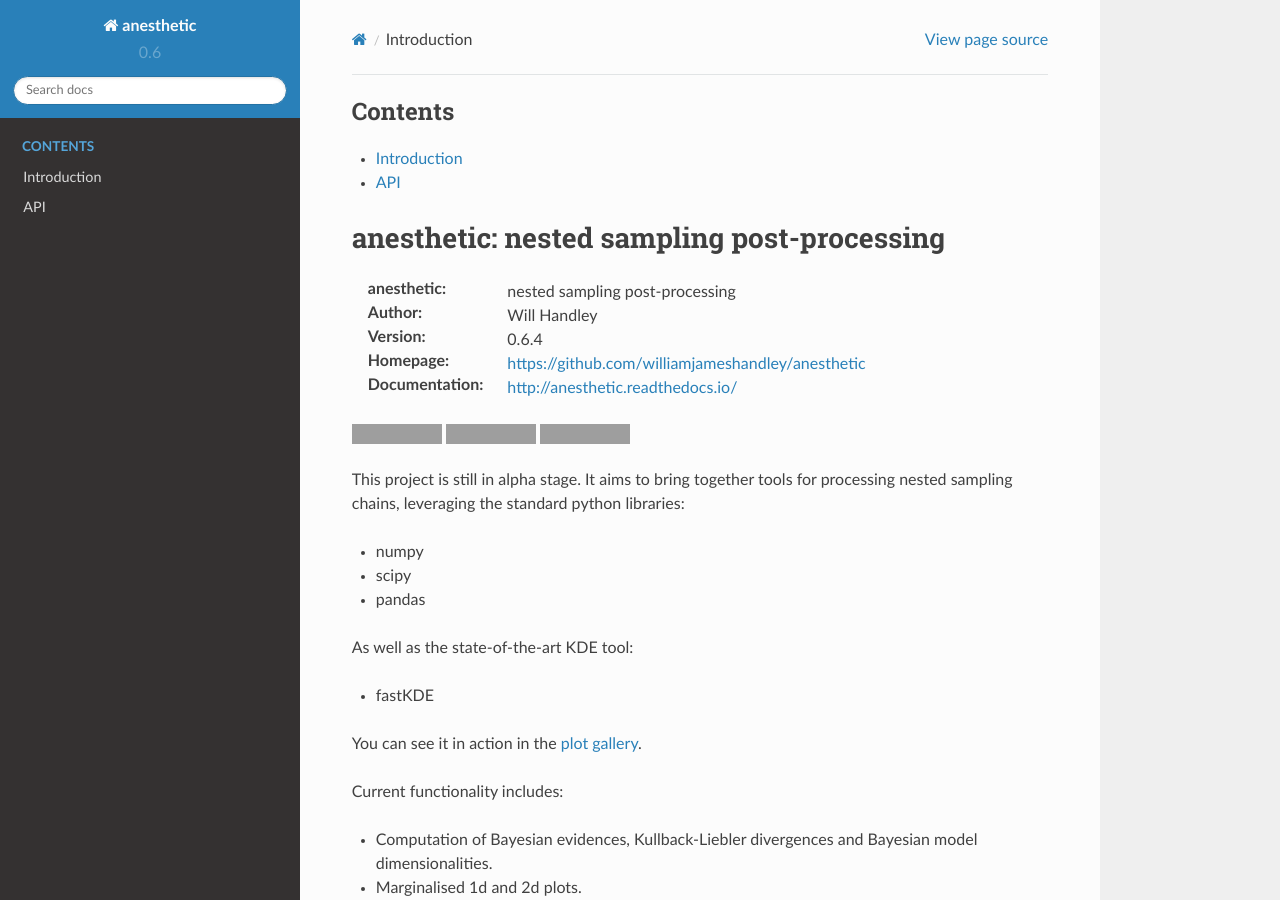
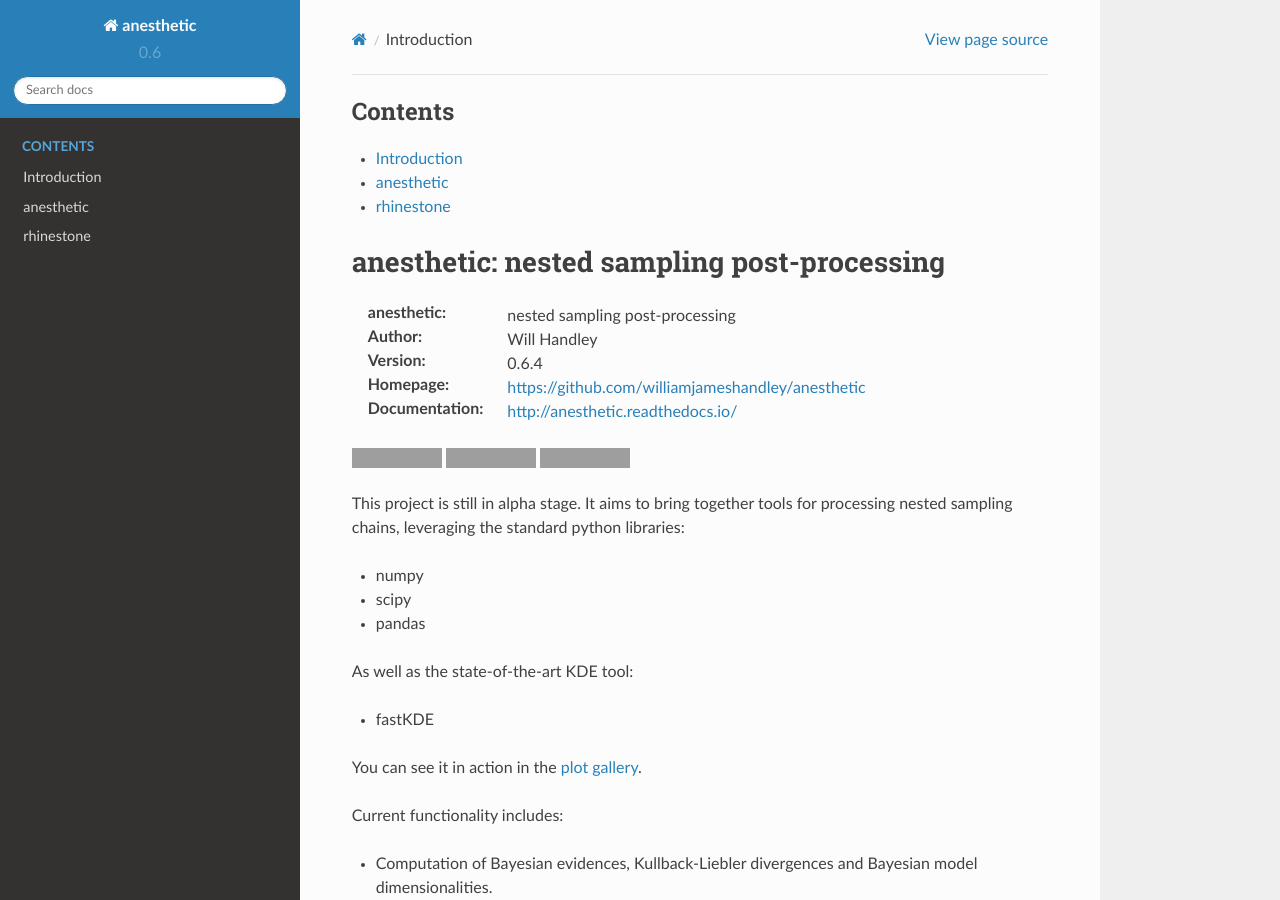
Before and after one commit to handley-lab/anesthetic, a Sphinx documentation site: the page built from docs/source/index.rst, in a window 1280 px wide and 900 px high. Built offline with Sphinx 7.4.7 and the Read the Docs theme 2.0.0, drawn with Linux system fonts in a browser that asks for light colours; grey boxes are pictures that could not be loaded.

Commit message:
Updated documentation sidebar

```diff
--- a/docs/source/index.rst
+++ b/docs/source/index.rst
@@ -5,6 +5,7 @@
    :caption: Contents
 
    Introduction <intro>
-   API <anesthetic>
+   anesthetic <anesthetic>
+   rhinestone <rhinestone>
 
 .. include:: ../../README.rst
```
